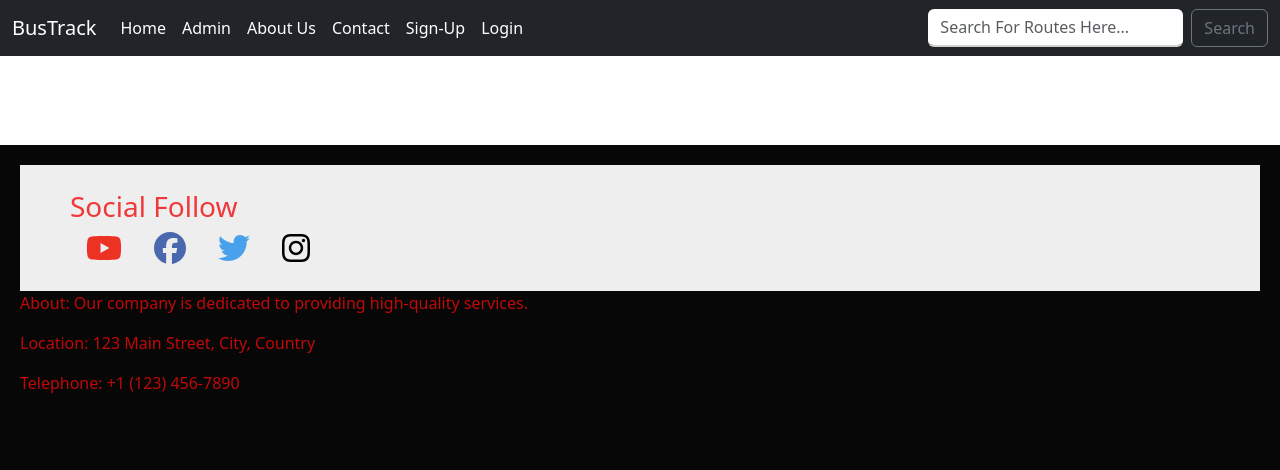
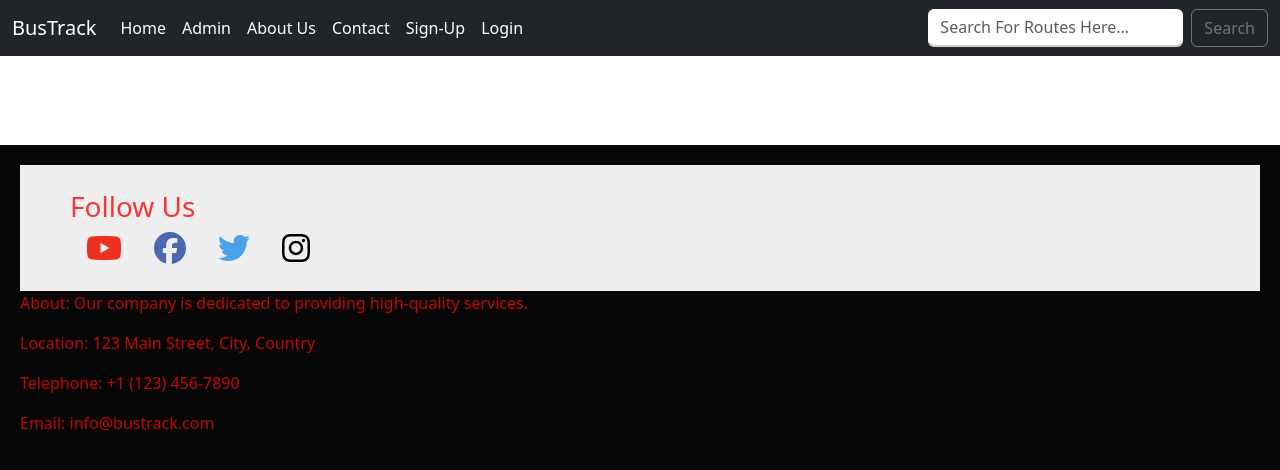
Before and after one commit to Wandati/Bus-Booking-App, a React (Create React App) app in the folder client/: page /admin in a window 1280 px wide. Shown: the top 470 px of the page. Built offline with nearby package versions, Linux system fonts and the light colour scheme.

Commit message:
Footer Updated

```diff
--- a/client/src/components/footer.js
+++ b/client/src/components/footer.js
@@ -11,7 +11,7 @@ function Footer() {
   return (
     <footer className="footer-clean">
       <div className="social-container">
-        <h3>Social Follow</h3>
+        <h3>Follow Us</h3>
         <a href="https://www.youtube.com/c/jamesqquick" className="youtube social">
           <FontAwesomeIcon icon={faYoutube} size="2x" />
         </a>
@@ -29,6 +29,7 @@ function Footer() {
         <p>About: Our company is dedicated to providing high-quality services.</p>
         <p>Location: 123 Main Street, City, Country</p>
         <p>Telephone: +1 (123) 456-7890</p>
+        <p>Email: info@bustrack.com</p>
       </div>
     </footer>
   );
```
